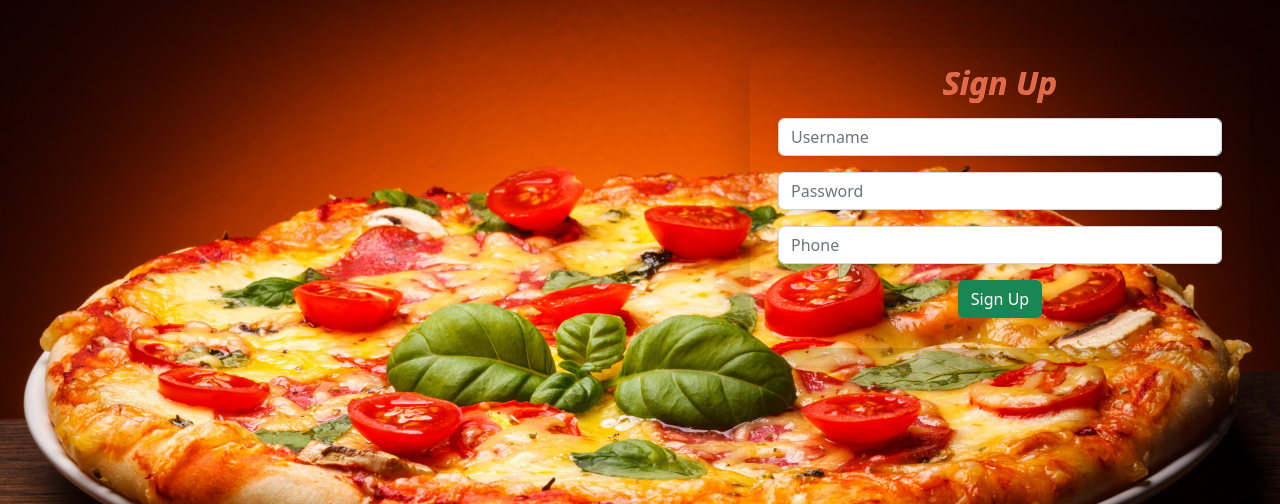
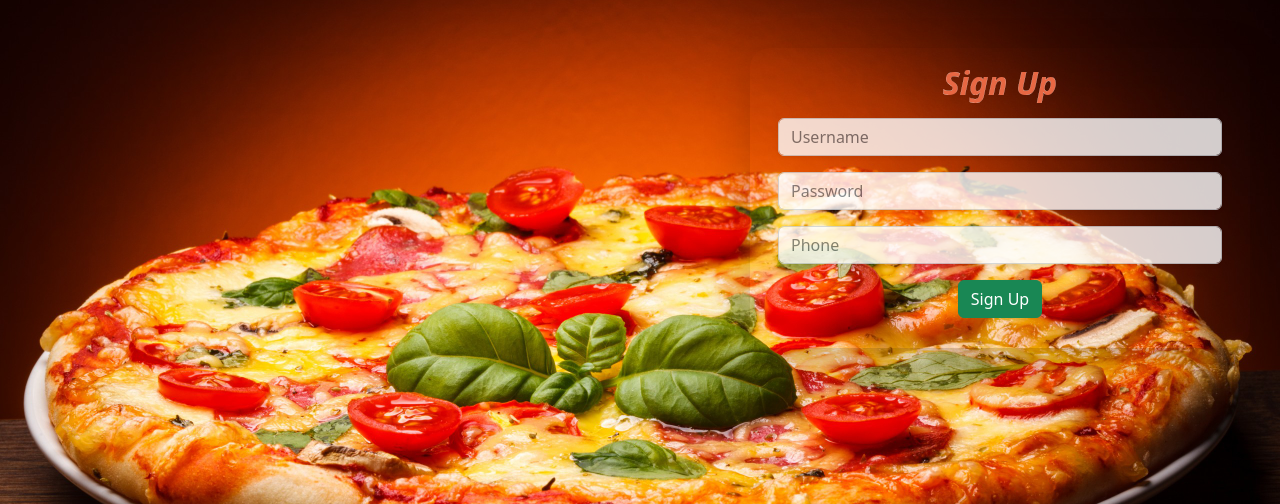
Before and after one commit to Im-your-hari/Pizza-Delivery, a Django app: page / in a window 1280 px wide. Shown: the part 68-572 px from the top of the page. Run offline with Django 3.2, Linux system fonts and the light colour scheme; data comes from the database, SQL or seed files in the repository.

Commit message:
Some design changes

```diff
--- a/PizzaApp/templates/index.html
+++ b/PizzaApp/templates/index.html
@@ -30,9 +30,9 @@
         <div style="background-color: transparent;position:absolute;width:500px;height:300px;right:30px; border-radius:20px;" class="container mt-5 shadow-lg" >
             <form class="m-3">
                 <h2 class="text-orange fw-bold fst-italic text-center" style="color:#e86743;-webkit-text-stroke:0.2px white;">Sign Up</h2>
-                <input type="text" class="form-control mt-3 shadow-sm" placeholder="Username">
-                <input type="password" class="form-control mt-3 shadow-sm" placeholder="Password">
-                <input type="phone" class="form-control mt-3 shadow-sm" placeholder="Phone">
+                <input type="text"  style="opacity:0.8;" class="form-control mt-3 shadow-sm" placeholder="Username">
+                <input type="password"  style="opacity:0.8;" class="form-control mt-3 shadow-sm" placeholder="Password">
+                <input type="phone" style="opacity:0.8;" class="form-control mt-3 shadow-sm" placeholder="Phone">
                 <input type="submit" value="Sign Up" style="display:block;margin:auto;" class="btn btn-success mt-3 shadow-sm" placeholder="">
 
             </form>
```
